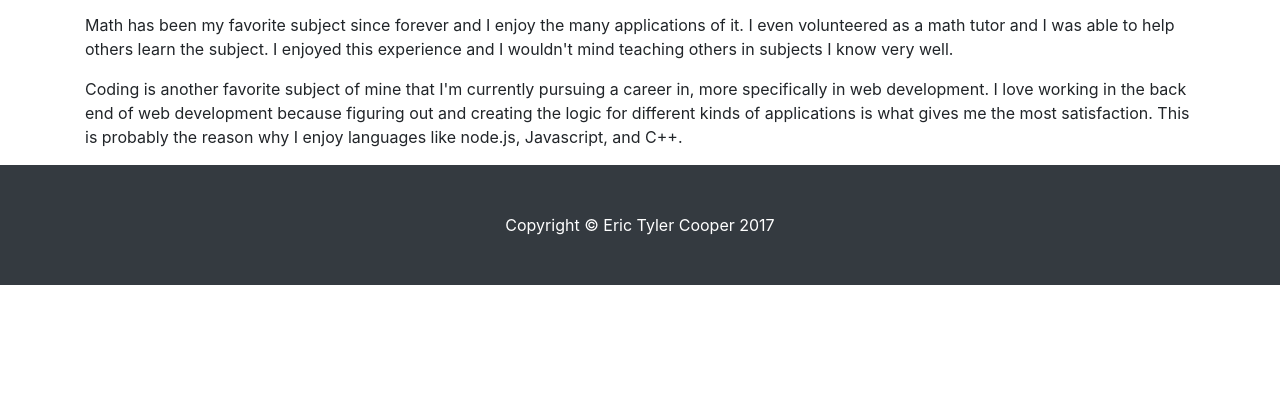
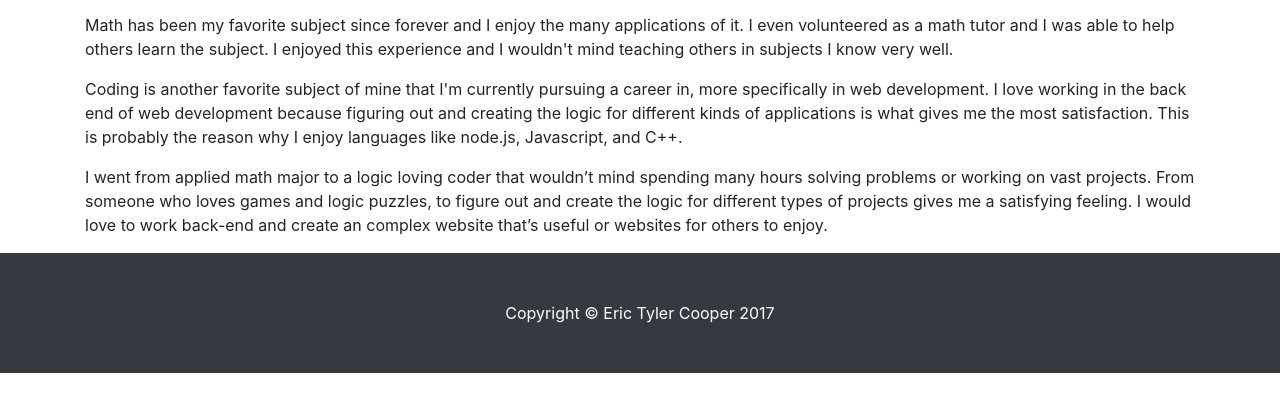
Before and after one commit to EricTC93/Portfolio, a plain HTML site: page index.html in a window 1280 px wide. Shown: the part 239-650 px from the top of the page. Drawn offline with Linux system fonts and the light colour scheme.

Commit message:
edit bio

```diff
--- a/index.html
+++ b/index.html
@@ -77,6 +77,10 @@
         Coding is another favorite subject of mine that I'm currently pursuing a career in, more specifically in web development. I love working in the back end of web development because figuring out and creating the logic for different kinds of applications is what gives me the most satisfaction. This is probably the reason why I enjoy languages like node.js, Javascript, and C++.
       </p>
 
+      <p>
+        I went from applied math major to a logic loving coder that wouldn’t mind spending many hours solving problems or working on vast projects. From someone who loves games and logic puzzles, to figure out and create the logic for different types of projects gives me a satisfying feeling. I would love to work back-end and create an complex website that’s useful or websites for others to enjoy.
+      </p>
+
     </div>
     <!-- /.container -->
 
```
